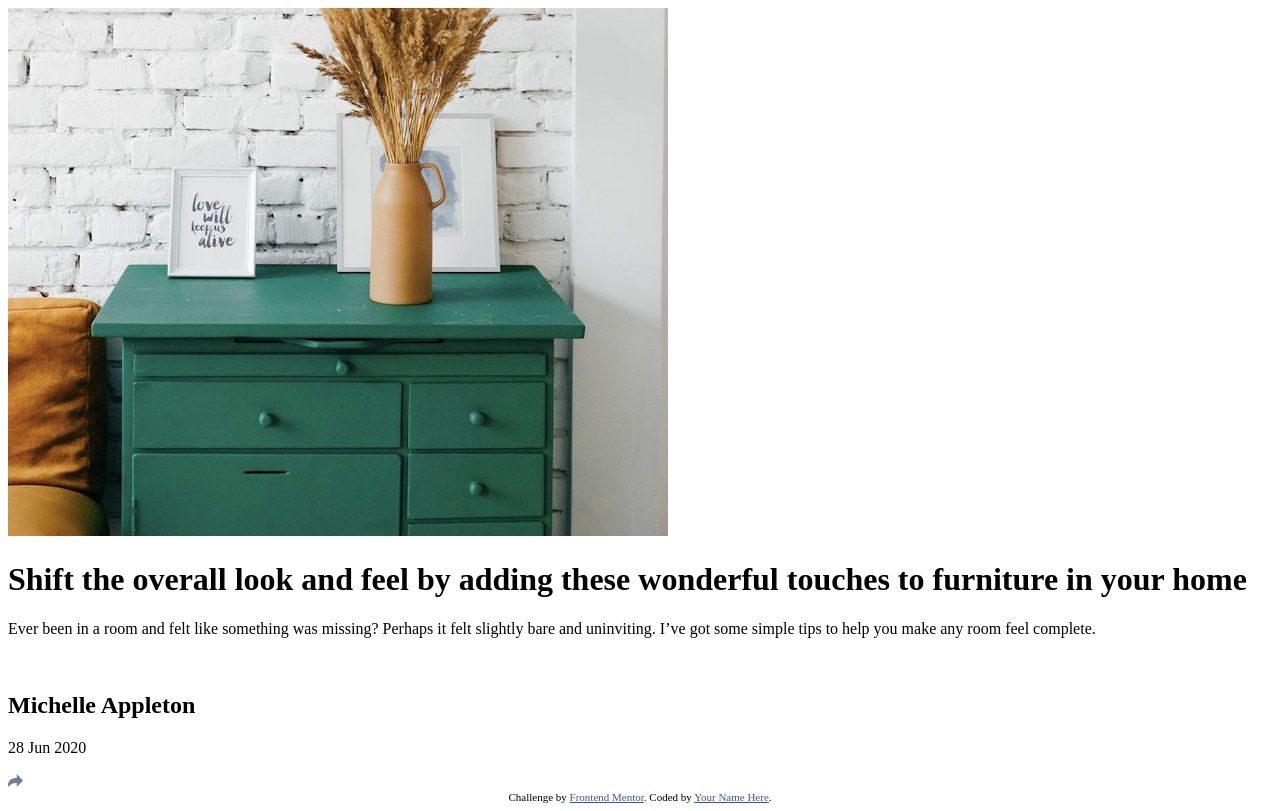
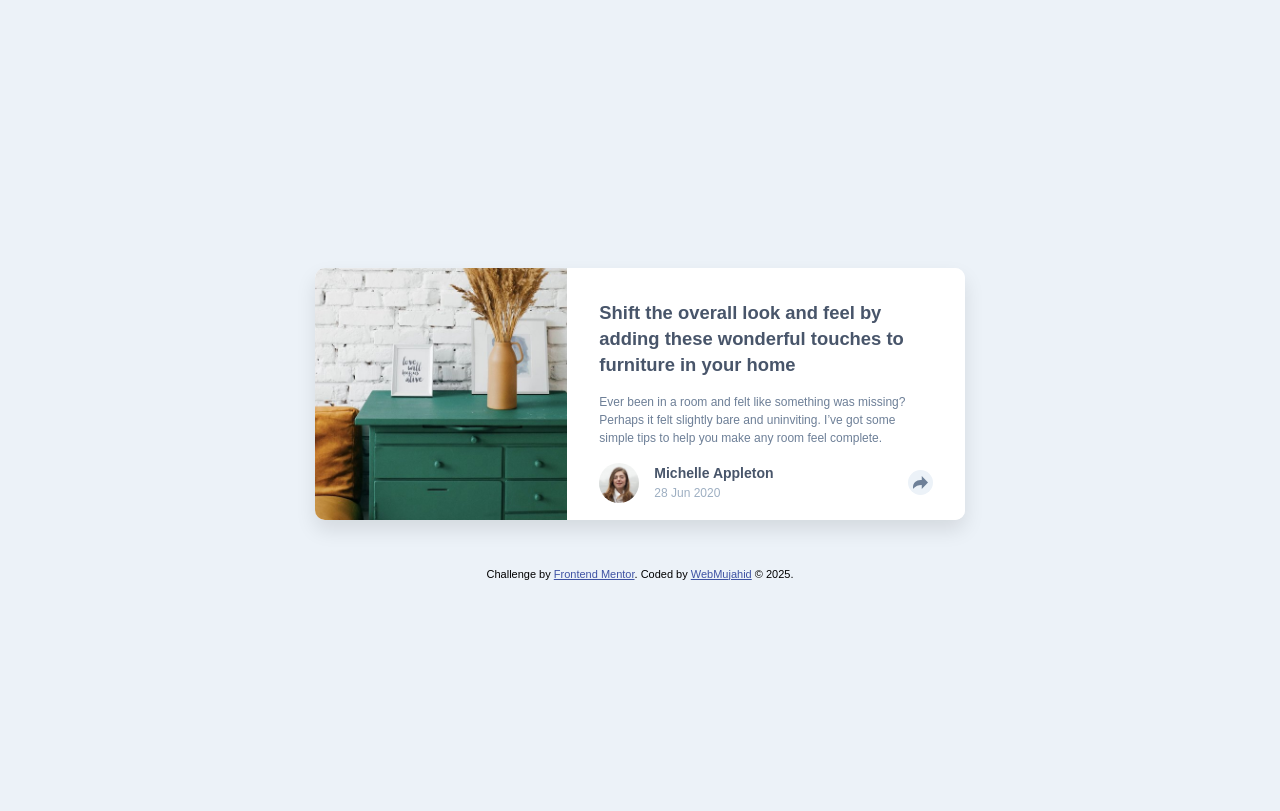
Before and after one commit to Abdulgafar-Riro/article-preview-component-master, a plain HTML site: page index.html in a window 1280 px wide. Drawn offline with Linux system fonts and the light colour scheme.

Commit message:
Final touches

```diff
--- a/index.html
+++ b/index.html
@@ -7,45 +7,62 @@
   <!-- displays site properly based on user's device -->
 
   <link rel="icon" type="image/png" sizes="32x32" href="./images/favicon-32x32.png">
+  <link rel="stylesheet" href="./styles/styles.css">
 
   <title>Frontend Mentor | Article preview component</title>
-
-  <!-- Feel free to remove these styles or customise in your own stylesheet 👍 -->
-  <style>
-    .attribution {
-      font-size: 11px;
-      text-align: center;
-    }
-
-    .attribution a {
-      color: hsl(228, 45%, 44%);
-    }
-  </style>
 </head>
 
 <body>
-  <main class="container">
-    <img src="./images/drawers.jpg" alt="A beautiful drawer with a flower vase and album" class="drawer-image">
-    <h1 class="article-heading">Shift the overall look and feel by adding these wonderful
-      touches to furniture in your home</h1>
-    <p class="article-body">Ever been in a room and felt like something was missing? Perhaps
-      it felt slightly bare and uninviting. I’ve got some simple tips
-      to help you make any room feel complete.</p>
-    <div class="article-author">
-      <img src="" alt="" class="author-image">
-      <div class="author-info">
-        <h2 class="author-name">Michelle Appleton</h2>
-        <p class="date">28 Jun 2020</p>
+
+  <main class="card">
+    <div class="card__image">
+      <img src="./images/drawers.jpg" alt="Drawers">
+    </div>
+
+    <div class="card__body">
+      <div class="card__content">
+        <h1 class="card__title">
+          Shift the overall look and feel by adding these wonderful touches to furniture in your home
+        </h1>
+        <p class="card__text">
+          Ever been in a room and felt like something was missing? Perhaps it felt slightly bare and uninviting.
+          I’ve got some simple tips to help you make any room feel complete.
+        </p>
       </div>
-      <img src="./images/icon-share.svg" alt="share icon" class="share-icon">
-    </div>
+
+      <div class="card__footer" id="cardFooter">
+        <div class="card__author">
+          <img src="./images/avatar-michelle.jpg" alt="Michelle" class="author__avatar">
+          <div class="author__info">
+            <h2 class="author__name">Michelle Appleton</h2>
+            <p class="author__date">28 Jun 2020</p>
+          </div>
+        </div>
+        <button class="share__btn" id="shareBtn">
+          <img src="./images/icon-share.svg" alt="Share">
+        </button>
+      </div>
+
+      <div class="card__share hidden" id="shareIcons">
+        <div class="share__container">
+          <span>SHARE</span>
+          <img src="./images/icon-facebook.svg" alt="Facebook">
+          <img src="./images/icon-twitter.svg" alt="Twitter">
+          <img src="./images/icon-pinterest.svg" alt="Pinterest">
+
+        </div>
+        <div class="card__share-arrow"></div>
+      </div>
   </main>
-
 
   <footer class="attribution">
     Challenge by <a href="https://www.frontendmentor.io?ref=challenge" target="_blank">Frontend Mentor</a>.
-    Coded by <a href="#">Your Name Here</a>.
+    Coded by <a href="#">WebMujahid</a> &copy 2025.
   </footer>
+
+  </div>
+
+  <script src="scripts.js"></script>
 </body>
 
 </html>
--- /dev/null
+++ b/scripts.js
@@ -0,0 +1,11 @@
+const shareBtn = document.getElementById("shareBtn");
+const shareIcons = document.getElementById("shareIcons");
+
+// Function to toggle share section
+function toggleShare() {
+  shareBtn.classList.toggle("active");
+  shareIcons.classList.toggle("hidden");
+}
+
+// Event listeners
+shareBtn.addEventListener("click", toggleShare);
--- /dev/null
+++ b/styles/styles.scss
@@ -0,0 +1,262 @@
+// Variables
+$primary-color: hsl(214, 17%, 51%);
+$dark-color: hsl(217, 19%, 35%);
+$gray-color: hsl(212, 23%, 69%);
+$light-color: hsl(210, 46%, 95%);
+$white: #ffffff;
+$font-family: "Manrope", sans-serif;
+
+// Base styles
+* {
+  margin: 0;
+  padding: 0;
+  box-sizing: border-box;
+}
+
+body {
+  font-family: $font-family;
+  font-size: 13px;
+  background-color: $light-color;
+  height: 100vh;
+  display: flex;
+  flex-direction: column;
+  justify-content: center;
+  align-items: center;
+}
+
+img {
+  max-width: 100%;
+  display: block;
+}
+
+// Card
+.card {
+  background: $white;
+  max-width: 340px;
+  max-height: 100%;
+  border-radius: 10px;
+  overflow: hidden;
+  box-shadow: 0 10px 20px rgba(0, 0, 0, 0.1);
+  margin: 3rem;
+  position: relative;
+
+  &__image img {
+    width: 100%;
+    height: auto;
+    display: block;
+  }
+
+  &__body {
+    margin-top: -50px;
+    position: relative;
+    z-index: 1;
+    background-color: #ffffff;
+  }
+
+  &__content {
+    padding: 2rem;
+  }
+
+  &__title {
+    font-size: 1rem;
+    line-height: 1.4;
+    color: $dark-color;
+    margin-bottom: 15px;
+  }
+
+  &__text {
+    font-size: 0.9rem;
+    width: 34.5ch;
+    color: $primary-color;
+    line-height: 1.5;
+  }
+
+  &__footer {
+    background: $white;
+    padding: 0 2rem 1rem 2rem;
+    display: flex;
+    align-items: center;
+    justify-content: space-between;
+  }
+
+  &__share {
+    background: $dark-color;
+    padding: 1rem 2rem 2rem 2rem;
+    margin-top: -4rem;
+    gap: 1rem;
+    display: flex;
+    align-items: center;
+    justify-content: space-between;
+    position: relative;
+    z-index: 1;
+
+    span {
+      letter-spacing: 5px;
+      font-size: 12px;
+      text-transform: uppercase;
+      color: $gray-color;
+    }
+
+    img {
+      width: 20px;
+      cursor: pointer;
+    }
+  }
+}
+
+// Author Info
+.card__author {
+  display: flex;
+  align-items: center;
+  line-height: 1.5;
+
+  .author__avatar {
+    width: 40px;
+    height: 40px;
+    border-radius: 50%;
+    margin-right: 15px;
+  }
+
+  .author__info {
+    .author__name {
+      font-size: 14px;
+      color: $dark-color;
+    }
+
+    .author__date {
+      font-size: 12px;
+      color: $gray-color;
+    }
+  }
+}
+
+// Share Button
+.share__btn {
+  background: $light-color;
+  border: none;
+  border-radius: 50%;
+  width: 25px;
+  height: 25px;
+  display: flex;
+  align-items: center;
+  justify-content: center;
+  cursor: pointer;
+  position: relative;
+  z-index: 2;
+
+  img {
+    width: 15px;
+  }
+
+  &.active {
+    background: $primary-color;
+
+    img {
+      filter: brightness(0) invert(1);
+    }
+  }
+}
+
+.share__container {
+  display: flex;
+  flex-direction: row;
+  justify-content: flex-start;
+  align-items: center;
+  gap: 1rem;
+}
+
+// Hidden class
+.hidden {
+  display: none;
+}
+
+// Footer
+.attribution {
+  font-size: 11px;
+  text-align: center;
+}
+
+.attribution a {
+  color: hsl(228, 45%, 44%);
+}
+
+// Media Queries for Desktop View
+@media (min-width: 750px) {
+  .card {
+    max-width: 650px;
+    max-height: 100%;
+    display: flex;
+    flex-direction: row;
+    position: relative;
+    overflow: visible;
+
+    &__image {
+      img {
+        height: 100%;
+        border-radius: 10px;
+      }
+    }
+
+    &__body {
+      margin: 0;
+      margin-left: -62px;
+      border-top-right-radius: 10px;
+      border-bottom-right-radius: 10px;
+      padding: 2rem;
+    }
+
+    &__content {
+      padding: 0rem;
+    }
+
+    &__title {
+      font-size: 1.15rem;
+      width: 30ch;
+    }
+
+    &__text {
+      font-size: 0.75rem;
+      width: 50ch;
+    }
+
+    &__footer {
+      padding-top: 2rem;
+      padding: 0;
+      justify-content: space-between;
+      border-bottom-right-radius: 10px;
+      width: 100%;
+      position: relative;
+      bottom: -1rem;
+      right: 0;
+    }
+
+    &__share {
+      position: absolute;
+      bottom: 30%;
+      right: -4.8rem;
+      border-radius: 10px;
+      padding: 15px 34px;
+
+      img {
+        width: 20px;
+      }
+    }
+
+    &__share-arrow {
+      position: absolute;
+      bottom: -10px; /* move arrow below box */
+      left: 50%;
+      transform: translateX(-50%);
+      width: 0;
+      height: 0;
+      border-left: 10px solid transparent;
+      border-right: 10px solid transparent;
+      border-top: 10px solid $dark-color; /* color of box */
+    }
+
+    // Hidden class
+    .hidden {
+      display: none;
+    }
+  }
+}
```
Also changed, not shown: fonts/Manrope/Manrope-VariableFont_wght.ttf (added), fonts/Manrope/OFL.txt (added), fonts/Manrope/README.txt (added), styles/styles.css (added), 1 other file.
